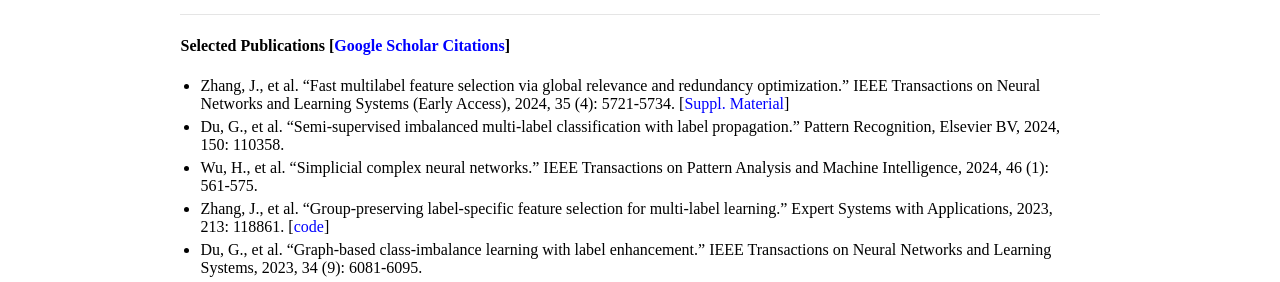
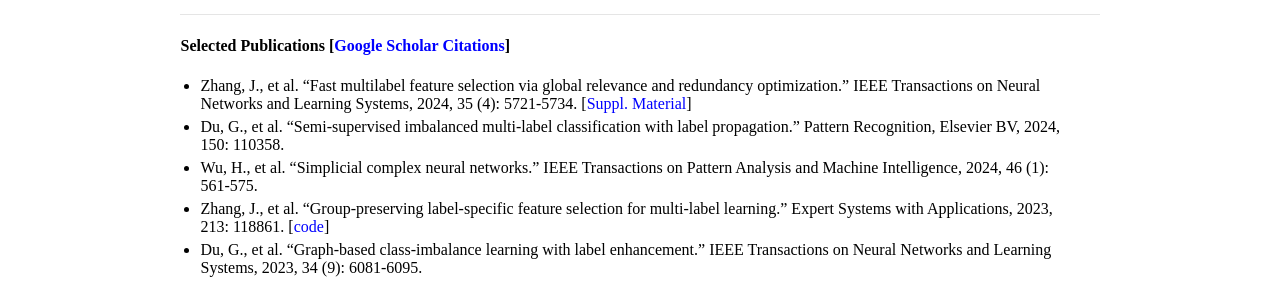
Before and after one commit to jiazhang-ml/jiazhang-ml.github.io, a Jekyll site: the page built from index.md, in a window 1280 px wide. Shown: the part 286-568 px from the top of the page. Built offline with Jekyll 4.4.1, drawn with Linux system fonts in a browser that asks for light colours.

Commit message:
Update index.md

```diff
--- a/index.md
+++ b/index.md
@@ -15,7 +15,7 @@ layout: default
 
 #### Selected Publications [[Google Scholar Citations](https://scholar.google.com.hk/citations?user=yBaTk-gAAAAJ&hl=en)]
 
-* Zhang, J., et al. "Fast multilabel feature selection via global relevance and redundancy optimization." IEEE Transactions on Neural Networks and Learning Systems (Early Access), 2024, 35 (4): 5721-5734. [[Suppl. Material](SM-GRROfast.pdf)]
+* Zhang, J., et al. "Fast multilabel feature selection via global relevance and redundancy optimization." IEEE Transactions on Neural Networks and Learning Systems, 2024, 35 (4): 5721-5734. [[Suppl. Material](SM-GRROfast.pdf)]
 * Du, G., et al. "Semi-supervised imbalanced multi-label classification with label propagation." Pattern Recognition, Elsevier BV, 2024, 150: 110358.
 * Wu, H., et al. "Simplicial complex neural networks." IEEE Transactions on Pattern Analysis and Machine Intelligence, 2024, 46 (1): 561-575.
 * Zhang, J., et al. "Group-preserving label-specific feature selection for multi-label learning." Expert Systems with Applications, 2023, 213: 118861. [[code](https://codeocean.com/capsule/1281687/tree/v1)]
```
